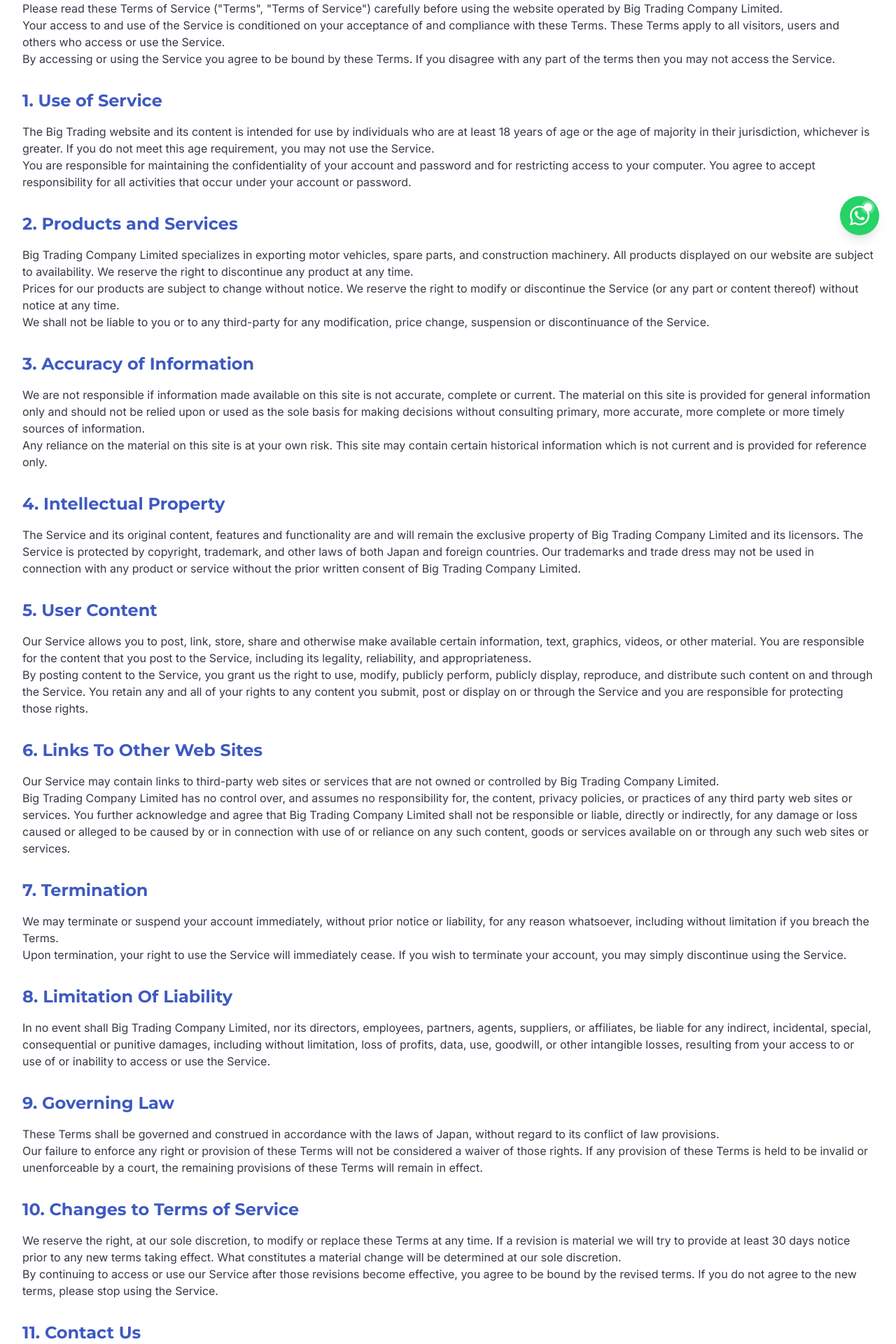
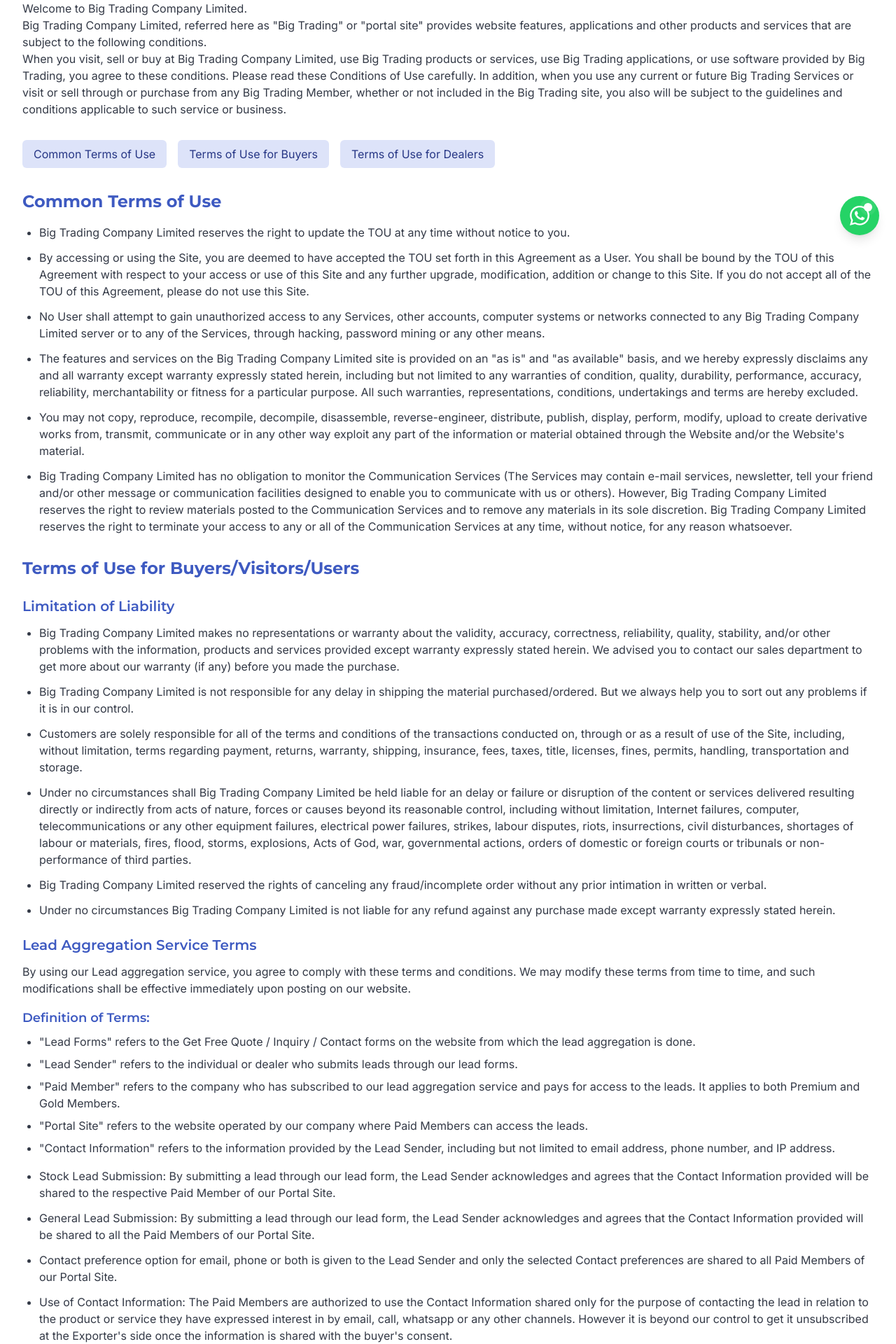
Before and after one commit to nirzaf/bigtradingjp, a React (Vite) app: page /terms-of-service in a window 1280 px wide. Shown: the part 440-2360 px from the top of the page at 70% size. Built offline with nearby package versions, Linux system fonts and the light colour scheme.

Commit message:
Update Terms of Service page: enhance content clarity, add navigation links, and improve structure for better user experience

```diff
--- a/src/pages/TermsOfServicePage.tsx
+++ b/src/pages/TermsOfServicePage.tsx
@@ -20,51 +20,86 @@
           <div className="prose prose-lg max-w-none">
             <div className="mb-8">
               <p className="text-lg font-medium text-primary-700">Last Updated: May 25, 2024</p>
-              <p>Please read these Terms of Service ("Terms", "Terms of Service") carefully before using the website operated by Big Trading Company Limited.</p>
-              <p>Your access to and use of the Service is conditioned on your acceptance of and compliance with these Terms. These Terms apply to all visitors, users and others who access or use the Service.</p>
-              <p>By accessing or using the Service you agree to be bound by these Terms. If you disagree with any part of the terms then you may not access the Service.</p>
+              <p>Welcome to Big Trading Company Limited.</p>
+              <p>Big Trading Company Limited, referred here as "Big Trading" or "portal site" provides website features, applications and other products and services that are subject to the following conditions.</p>
+              <p>When you visit, sell or buy at Big Trading Company Limited, use Big Trading products or services, use Big Trading applications, or use software provided by Big Trading, you agree to these conditions. Please read these Conditions of Use carefully. In addition, when you use any current or future Big Trading Services or visit or sell through or purchase from any Big Trading Member, whether or not included in the Big Trading site, you also will be subject to the guidelines and conditions applicable to such service or business.</p>
             </div>
 
-            <h2 className="text-2xl font-display font-bold mt-8 mb-4">1. Use of Service</h2>
-            <p>The Big Trading website and its content is intended for use by individuals who are at least 18 years of age or the age of majority in their jurisdiction, whichever is greater. If you do not meet this age requirement, you may not use the Service.</p>
-            <p>You are responsible for maintaining the confidentiality of your account and password and for restricting access to your computer. You agree to accept responsibility for all activities that occur under your account or password.</p>
+            <div className="flex flex-wrap gap-4 mb-8">
+              <a href="#common-terms" className="px-4 py-2 bg-primary-100 text-primary-800 rounded-md hover:bg-primary-200 transition-colors">Common Terms of Use</a>
+              <a href="#buyer-terms" className="px-4 py-2 bg-primary-100 text-primary-800 rounded-md hover:bg-primary-200 transition-colors">Terms of Use for Buyers</a>
+              <a href="#dealer-terms" className="px-4 py-2 bg-primary-100 text-primary-800 rounded-md hover:bg-primary-200 transition-colors">Terms of Use for Dealers</a>
+            </div>
 
-            <h2 className="text-2xl font-display font-bold mt-8 mb-4">2. Products and Services</h2>
-            <p>Big Trading Company Limited specializes in exporting motor vehicles, spare parts, and construction machinery. All products displayed on our website are subject to availability. We reserve the right to discontinue any product at any time.</p>
-            <p>Prices for our products are subject to change without notice. We reserve the right to modify or discontinue the Service (or any part or content thereof) without notice at any time.</p>
-            <p>We shall not be liable to you or to any third-party for any modification, price change, suspension or discontinuance of the Service.</p>
+            <h2 id="common-terms" className="text-2xl font-display font-bold mt-8 mb-4">Common Terms of Use</h2>
+            <ul className="list-disc pl-6 space-y-3">
+              <li>Big Trading Company Limited reserves the right to update the TOU at any time without notice to you.</li>
+              <li>By accessing or using the Site, you are deemed to have accepted the TOU set forth in this Agreement as a User. You shall be bound by the TOU of this Agreement with respect to your access or use of this Site and any further upgrade, modification, addition or change to this Site. If you do not accept all of the TOU of this Agreement, please do not use this Site.</li>
+              <li>No User shall attempt to gain unauthorized access to any Services, other accounts, computer systems or networks connected to any Big Trading Company Limited server or to any of the Services, through hacking, password mining or any other means.</li>
+              <li>The features and services on the Big Trading Company Limited site is provided on an "as is" and "as available" basis, and we hereby expressly disclaims any and all warranty except warranty expressly stated herein, including but not limited to any warranties of condition, quality, durability, performance, accuracy, reliability, merchantability or fitness for a particular purpose. All such warranties, representations, conditions, undertakings and terms are hereby excluded.</li>
+              <li>You may not copy, reproduce, recompile, decompile, disassemble, reverse-engineer, distribute, publish, display, perform, modify, upload to create derivative works from, transmit, communicate or in any other way exploit any part of the information or material obtained through the Website and/or the Website's material.</li>
+              <li>Big Trading Company Limited has no obligation to monitor the Communication Services (The Services may contain e-mail services, newsletter, tell your friend and/or other message or communication facilities designed to enable you to communicate with us or others). However, Big Trading Company Limited reserves the right to review materials posted to the Communication Services and to remove any materials in its sole discretion. Big Trading Company Limited reserves the right to terminate your access to any or all of the Communication Services at any time, without notice, for any reason whatsoever.</li>
+            </ul>
 
-            <h2 className="text-2xl font-display font-bold mt-8 mb-4">3. Accuracy of Information</h2>
-            <p>We are not responsible if information made available on this site is not accurate, complete or current. The material on this site is provided for general information only and should not be relied upon or used as the sole basis for making decisions without consulting primary, more accurate, more complete or more timely sources of information.</p>
-            <p>Any reliance on the material on this site is at your own risk. This site may contain certain historical information which is not current and is provided for reference only.</p>
+            <h2 id="buyer-terms" className="text-2xl font-display font-bold mt-8 mb-4">Terms of Use for Buyers/Visitors/Users</h2>
+            <h3 className="text-xl font-display font-semibold mt-6 mb-3">Limitation of Liability</h3>
+            <ul className="list-disc pl-6 space-y-3">
+              <li>Big Trading Company Limited makes no representations or warranty about the validity, accuracy, correctness, reliability, quality, stability, and/or other problems with the information, products and services provided except warranty expressly stated herein. We advised you to contact our sales department to get more about our warranty (if any) before you made the purchase.</li>
+              <li>Big Trading Company Limited is not responsible for any delay in shipping the material purchased/ordered. But we always help you to sort out any problems if it is in our control.</li>
+              <li>Customers are solely responsible for all of the terms and conditions of the transactions conducted on, through or as a result of use of the Site, including, without limitation, terms regarding payment, returns, warranty, shipping, insurance, fees, taxes, title, licenses, fines, permits, handling, transportation and storage.</li>
+              <li>Under no circumstances shall Big Trading Company Limited be held liable for an delay or failure or disruption of the content or services delivered resulting directly or indirectly from acts of nature, forces or causes beyond its reasonable control, including without limitation, Internet failures, computer, telecommunications or any other equipment failures, electrical power failures, strikes, labour disputes, riots, insurrections, civil disturbances, shortages of labour or materials, fires, flood, storms, explosions, Acts of God, war, governmental actions, orders of domestic or foreign courts or tribunals or non-performance of third parties.</li>
+              <li>Big Trading Company Limited reserved the rights of canceling any fraud/incomplete order without any prior intimation in written or verbal.</li>
+              <li>Under no circumstances Big Trading Company Limited is not liable for any refund against any purchase made except warranty expressly stated herein.</li>
+            </ul>
 
-            <h2 className="text-2xl font-display font-bold mt-8 mb-4">4. Intellectual Property</h2>
-            <p>The Service and its original content, features and functionality are and will remain the exclusive property of Big Trading Company Limited and its licensors. The Service is protected by copyright, trademark, and other laws of both Japan and foreign countries. Our trademarks and trade dress may not be used in connection with any product or service without the prior written consent of Big Trading Company Limited.</p>
+            <h3 className="text-xl font-display font-semibold mt-6 mb-3">Lead Aggregation Service Terms</h3>
+            <p>By using our Lead aggregation service, you agree to comply with these terms and conditions. We may modify these terms from time to time, and such modifications shall be effective immediately upon posting on our website.</p>
 
-            <h2 className="text-2xl font-display font-bold mt-8 mb-4">5. User Content</h2>
-            <p>Our Service allows you to post, link, store, share and otherwise make available certain information, text, graphics, videos, or other material. You are responsible for the content that you post to the Service, including its legality, reliability, and appropriateness.</p>
-            <p>By posting content to the Service, you grant us the right to use, modify, publicly perform, publicly display, reproduce, and distribute such content on and through the Service. You retain any and all of your rights to any content you submit, post or display on or through the Service and you are responsible for protecting those rights.</p>
+            <h4 className="text-lg font-display font-semibold mt-4 mb-2">Definition of Terms:</h4>
+            <ul className="list-disc pl-6 space-y-2">
+              <li>"Lead Forms" refers to the Get Free Quote / Inquiry / Contact forms on the website from which the lead aggregation is done.</li>
+              <li>"Lead Sender" refers to the individual or dealer who submits leads through our lead forms.</li>
+              <li>"Paid Member" refers to the company who has subscribed to our lead aggregation service and pays for access to the leads. It applies to both Premium and Gold Members.</li>
+              <li>"Portal Site" refers to the website operated by our company where Paid Members can access the leads.</li>
+              <li>"Contact Information" refers to the information provided by the Lead Sender, including but not limited to email address, phone number, and IP address.</li>
+            </ul>
 
-            <h2 className="text-2xl font-display font-bold mt-8 mb-4">6. Links To Other Web Sites</h2>
-            <p>Our Service may contain links to third-party web sites or services that are not owned or controlled by Big Trading Company Limited.</p>
-            <p>Big Trading Company Limited has no control over, and assumes no responsibility for, the content, privacy policies, or practices of any third party web sites or services. You further acknowledge and agree that Big Trading Company Limited shall not be responsible or liable, directly or indirectly, for any damage or loss caused or alleged to be caused by or in connection with use of or reliance on any such content, goods or services available on or through any such web sites or services.</p>
+            <ul className="list-disc pl-6 space-y-3 mt-4">
+              <li>Stock Lead Submission: By submitting a lead through our lead form, the Lead Sender acknowledges and agrees that the Contact Information provided will be shared to the respective Paid Member of our Portal Site.</li>
+              <li>General Lead Submission: By submitting a lead through our lead form, the Lead Sender acknowledges and agrees that the Contact Information provided will be shared to all the Paid Members of our Portal Site.</li>
+              <li>Contact preference option for email, phone or both is given to the Lead Sender and only the selected Contact preferences are shared to all Paid Members of our Portal Site.</li>
+              <li>Use of Contact Information: The Paid Members are authorized to use the Contact Information shared only for the purpose of contacting the lead in relation to the product or service they have expressed interest in by email, call, whatsapp or any other channels. However it is beyond our control to get it unsubscribed at the Exporter's side once the information is shared with the buyer's consent.</li>
+              <li>Prohibited Use: The Lead Sender acknowledges and agrees that they will not use our lead aggregation service for any unlawful or fraudulent purpose, including but not limited to identity theft, phishing, or spamming.</li>
+              <li>Compliance with Laws: The Lead Sender represents and warrants that they have obtained all necessary consents and permissions, including any applicable data protection laws, for the collection and processing of the Contact Information provided.</li>
+              <li>Limitation of Liability: Our company shall not be liable for any damages or losses arising from the use of our lead aggregation service, including but not limited to any errors, omissions, or delays in the transmission of the Contact Information Or any transaction between the Lead Sender and the Paid Member.</li>
+              <li>Indemnification: The Lead Sender agrees to indemnify and hold harmless our company and its officers, directors, employees, and agents from any claims, damages, or losses arising from their use of our lead aggregation service, including but not limited to any violation of these terms and conditions.</li>
+              <li>Governing Law: These terms and conditions shall be governed by and construed in accordance with the laws of Japan.</li>
+              <li>Dispute Resolution: Any disputes arising from these terms and conditions shall be resolved through arbitration in accordance with the rules of the Japan Arbitration Association.</li>
+              <li>Entire Agreement: These terms and conditions constitute the entire agreement between the Lead Sender and our company with respect to the use of our lead aggregation service and supersede all prior agreements and understandings, whether written or oral.</li>
+            </ul>
 
-            <h2 className="text-2xl font-display font-bold mt-8 mb-4">7. Termination</h2>
-            <p>We may terminate or suspend your account immediately, without prior notice or liability, for any reason whatsoever, including without limitation if you breach the Terms.</p>
-            <p>Upon termination, your right to use the Service will immediately cease. If you wish to terminate your account, you may simply discontinue using the Service.</p>
+            <h2 id="dealer-terms" className="text-2xl font-display font-bold mt-8 mb-4">Terms of Use for Dealers/Exporters/Members</h2>
+            <ul className="list-disc pl-6 space-y-3">
+              <li>Website, Email, Phone No., WhatsApp No. cannot be displayed anywhere else like on vehicle details, photos, logo, etc. other than their respective fields on the company profile.</li>
+              <li>Membership fee is non refundable in any case we get any complaint from the buyers your membership will be blocked till issue is resolved.</li>
+              <li>Inquiries from Big Trading should not be shared with any other company without bringing it to the prior notice of Big Trading Company Limited. Misuse of the inquiries is strictly prohibited and can result in permanent membership block at Big Trading.</li>
+              <li>Buyers contact information is shared explicitly for the use by the Big Trading Paid Members company's only. Its their responsibility that the information is not leaked or shared outside their company. In case of any evidence showing the misuse of the information, may result in permanent membership block at Big Trading.</li>
+              <li>Stock of any other company should not be uploaded in the name of your company. Violating the terms might result in membership block if we get any complaint from the exporters.</li>
+            </ul>
 
-            <h2 className="text-2xl font-display font-bold mt-8 mb-4">8. Limitation Of Liability</h2>
-            <p>In no event shall Big Trading Company Limited, nor its directors, employees, partners, agents, suppliers, or affiliates, be liable for any indirect, incidental, special, consequential or punitive damages, including without limitation, loss of profits, data, use, goodwill, or other intangible losses, resulting from your access to or use of or inability to access or use the Service.</p>
+            <h3 className="text-xl font-display font-semibold mt-6 mb-3">Materials Provided To/Posted at Big Trading Company Limited</h3>
+            <ul className="list-disc pl-6 space-y-3">
+              <li>When participating in any service you may provide us with information about yourself and/or products and services listed. You grant us exclusive rights in all of this information, and all information derived or generated from it, in all existing or future media. These rights include but are not limited to the right to display your information anywhere, to search the information, and, consistent with our privacy policy, to repackage and resell it to anyone for any reason. As used in this paragraph, information includes but is not limited to data, text, photographs, drawings, sound recordings, feedback, and any other information or data displayed or presented in connection with your listings with us.</li>
+              <li>Big Trading Company Limited reserves the right at all times to disclose any information as Big Trading Company Limited deems necessary to satisfy any applicable law, regulation, legal process or governmental request, or to edit, refuse to post or to remove any information or materials, in whole or in part, in Big Trading Company Limited's sole discretion. See the Privacy Statement disclosures relating to the collection and use of your information.</li>
+              <li>If the information provided by you in your registration or web mail is false Big Trading Company Limited reserves the right to terminate your account.</li>
+              <li>Any rights not expressly granted herein are reserved.</li>
+            </ul>
 
-            <h2 className="text-2xl font-display font-bold mt-8 mb-4">9. Governing Law</h2>
-            <p>These Terms shall be governed and construed in accordance with the laws of Japan, without regard to its conflict of law provisions.</p>
-            <p>Our failure to enforce any right or provision of these Terms will not be considered a waiver of those rights. If any provision of these Terms is held to be invalid or unenforceable by a court, the remaining provisions of these Terms will remain in effect.</p>
+            <p className="mt-6">By clicking on the "submit" button on our lead form, the Lead Sender acknowledges that they have read, understood, and agreed to these terms and conditions.</p>
 
-            <h2 className="text-2xl font-display font-bold mt-8 mb-4">10. Changes to Terms of Service</h2>
-            <p>We reserve the right, at our sole discretion, to modify or replace these Terms at any time. If a revision is material we will try to provide at least 30 days notice prior to any new terms taking effect. What constitutes a material change will be determined at our sole discretion.</p>
-            <p>By continuing to access or use our Service after those revisions become effective, you agree to be bound by the revised terms. If you do not agree to the new terms, please stop using the Service.</p>
+            <p className="mt-6">This Agreement shall be governed by the laws of Japan without regard to its conflict. If the dispute/conflict can not be solved through amicable discussion, Tokyo district court holds original, exclusive jurisdiction over the dispute/conflict.</p>
 
-            <h2 className="text-2xl font-display font-bold mt-8 mb-4">11. Contact Us</h2>
+            <h2 className="text-2xl font-display font-bold mt-8 mb-4">Contact Us</h2>
             <p>If you have any questions about these Terms, please contact us at:</p>
             <p className="mt-4">
               <strong>Big Trading Company Limited</strong><br />
```
